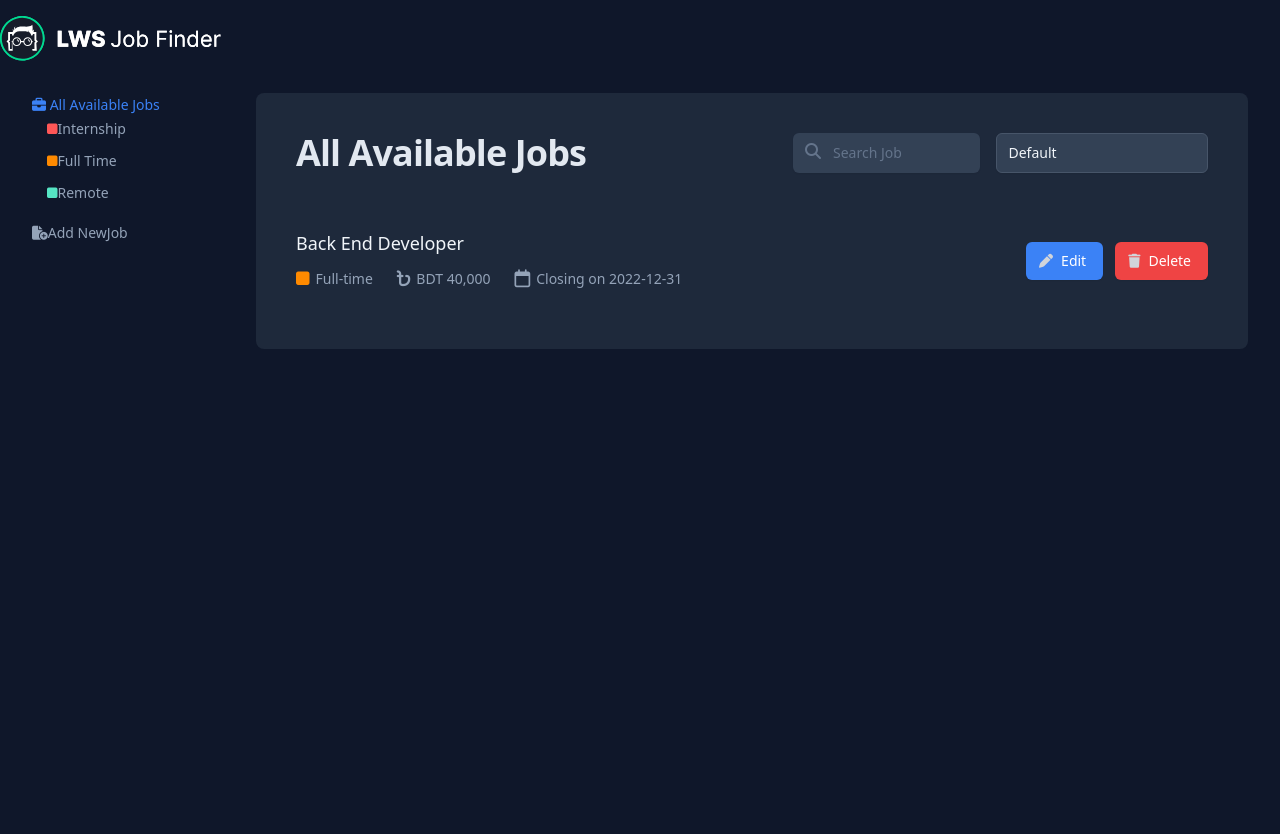
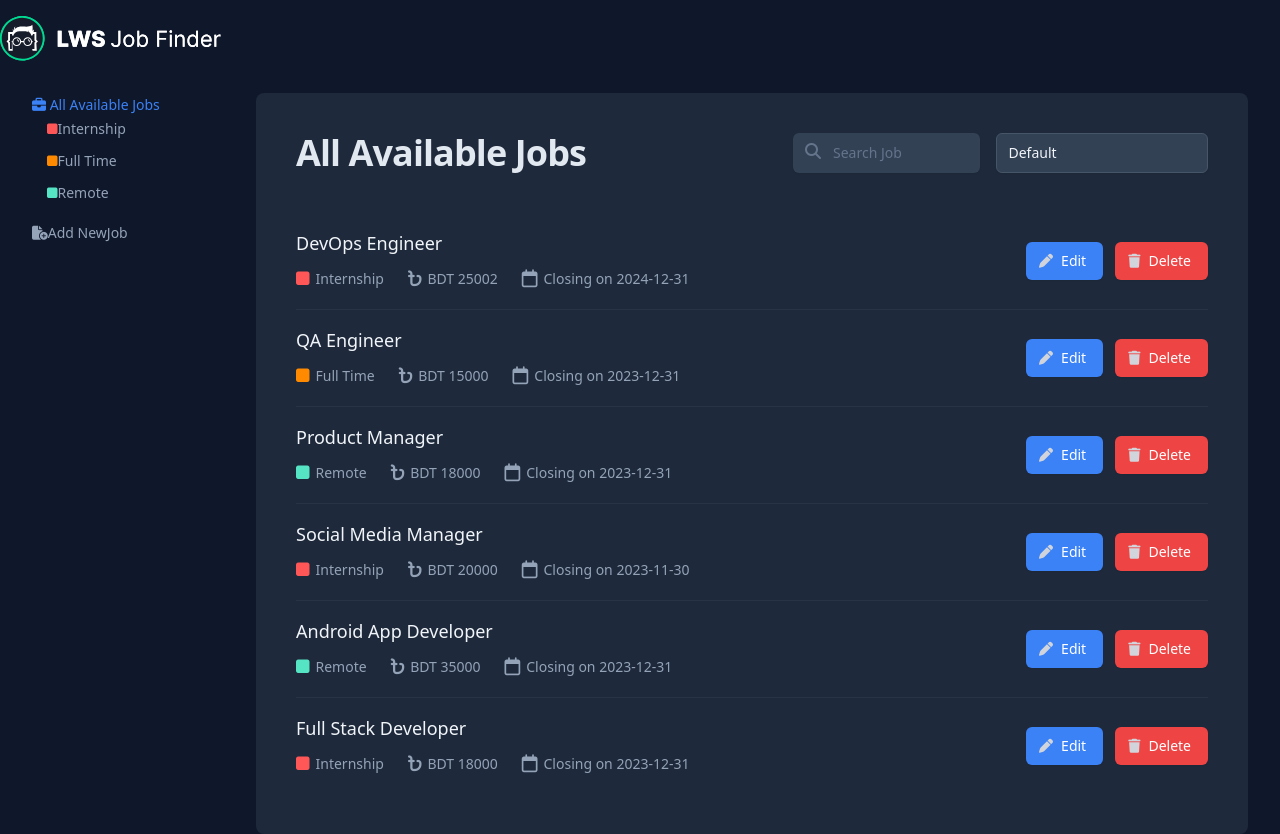
Before and after one commit to engrkashem/redux_toolkit_Job_finder, a React (Vite) app: page / in a window 1280 px wide. Before the commit the page ends 800 px from the top, so only its background shows below. Built offline with nearby package versions, Linux system fonts and the light colour scheme; data requests are answered from the project's data file.

Commit message:
fetch all jobs added

```diff
--- a/package.json
+++ b/package.json
@@ -10,8 +10,11 @@
     "preview": "vite preview"
   },
   "dependencies": {
+    "@reduxjs/toolkit": "^2.0.1",
+    "axios": "^1.6.5",
     "react": "^18.2.0",
     "react-dom": "^18.2.0",
+    "react-redux": "^9.0.4",
     "react-router-dom": "^6.21.1"
   },
   "devDependencies": {
--- /dev/null
+++ b/src/app/store.js
@@ -0,0 +1,8 @@
+import { configureStore } from "@reduxjs/toolkit";
+import jobReducer from "../features/jobs/jobSlice";
+
+export const store = configureStore({
+  reducer: {
+    job: jobReducer,
+  },
+});
--- a/src/components/home/Job.jsx
+++ b/src/components/home/Job.jsx
@@ -1,23 +1,35 @@
+/* eslint-disable react/prop-types */
 import { Link } from "react-router-dom";
 
-const Job = () => {
+const Job = ({ job }) => {
+  const { title, type, salary, deadline } = job;
+  const getColor = () => {
+    let color = "";
+    if (type === "Full Time") color = "#FF8A00";
+    else if (type === "Internship") color = "#FF5757";
+    else color = "#56E5C4";
+
+    return color;
+  };
   return (
     <div className="lws-single-job">
       <div className="flex-1 min-w-0">
-        <h2 className="lws-title">Back End Developer</h2>
+        <h2 className="lws-title">{title}</h2>
         <div className="job-footers">
           <div className="lws-type">
             {/* <!-- Fulltime - #FF8A00,  --><!-- Internship - #FF5757,  --><!-- Remote - #56E5C4,  --> */}
-            <i className="fa-solid fa-stop !text-[#FF8A00] text-lg mr-1.5"></i>
-            Full-time
+            <i
+              className={`fa-solid fa-stop !text-[${getColor()}] text-lg mr-1.5`}
+            ></i>
+            {type}
           </div>
           <div className="lws-salary">
             <i className="fa-solid fa-bangladeshi-taka-sign text-slate-400 text-lg mr-1.5"></i>
-            BDT 40,000
+            BDT {salary}
           </div>
           <div className="lws-deadline">
             <i className="fa-regular fa-calendar text-slate-400 text-lg mr-1.5"></i>
-            Closing on 2022-12-31
+            Closing on {deadline}
           </div>
         </div>
       </div>
--- a/src/components/home/JobList.jsx
+++ b/src/components/home/JobList.jsx
@@ -1,11 +1,30 @@
+import { useDispatch, useSelector } from "react-redux";
 import Job from "./Job";
+import { useEffect } from "react";
+import { fetchJobs } from "../../features/jobs/jobSlice";
 
 const JobList = () => {
-  return (
-    <div className="jobs-list">
-      <Job />
-    </div>
-  );
+  const dispatch = useDispatch();
+  const { isLoading, isError, jobs, error } = useSelector((state) => state.job);
+
+  useEffect(() => {
+    dispatch(fetchJobs());
+  }, [dispatch]);
+
+  // decide what to render
+  let content = null;
+  if (isLoading) content = <p>Loading</p>;
+
+  if (!isLoading && isError) content = <p className="error">{error}</p>;
+
+  if (!isLoading && !isError && !jobs?.length)
+    content = <p>No job is available</p>;
+
+  if (!isLoading && !isError && jobs?.length) {
+    content = jobs?.map((job) => <Job key={job?.id} job={job} />);
+  }
+
+  return <div className="jobs-list">{content}</div>;
 };
 
 export default JobList;
--- /dev/null
+++ b/src/features/jobs/jobAPI.js
@@ -0,0 +1,7 @@
+import axios from "../../utils/axios";
+
+export const getJobs = async () => {
+  const response = await axios.get("/jobs");
+
+  return response.data;
+};
--- /dev/null
+++ b/src/features/jobs/jobSlice.js
@@ -0,0 +1,42 @@
+import { createAsyncThunk, createSlice } from "@reduxjs/toolkit";
+import { getJobs } from "./jobAPI";
+
+const initialState = {
+  isLoading: false,
+  isError: false,
+  jobs: [],
+  error: "",
+};
+
+// async thunks
+export const fetchJobs = createAsyncThunk("jobs/fetchJobs", async () => {
+  const jobs = await getJobs();
+  return jobs;
+});
+
+
+// create slice
+const jobSlice=createSlice({
+    name:'jobs',
+    initialState,
+    extraReducers:(builder)=>{
+        builder
+        .addCase(fetchJobs.pending, (state)=>{
+            state.isLoading=true;
+            state.isError=false;
+        })
+        .addCase(fetchJobs.fulfilled, (state,action)=>{
+            state.isLoading=false;
+            state.isError=false;
+            state.error="";
+            state.jobs=action.payload;
+        })
+        .addCase(fetchJobs.rejected, (state,action)=>{
+            state.isLoading=false;
+            state.isError=true;
+            state.error=action.error?.message;
+        })
+    }
+})
+
+export default jobSlice.reducer;
--- a/src/main.jsx
+++ b/src/main.jsx
@@ -2,9 +2,13 @@ import React from "react";
 import ReactDOM from "react-dom/client";
 import App from "./App.jsx";
 import "./styles/style.css";
+import { Provider } from "react-redux";
+import { store } from "./app/store.js";
 
 ReactDOM.createRoot(document.getElementById("root")).render(
   <React.StrictMode>
-    <App />
+    <Provider store={store}>
+      <App />
+    </Provider>
   </React.StrictMode>
 );
--- /dev/null
+++ b/src/utils/axios.js
@@ -0,0 +1,7 @@
+import axios from "axios";
+
+const axiosInstance = axios.create({
+  baseURL: "http://localhost:9000",
+});
+
+export default axiosInstance;
```
Also changed, not shown: src/styles/style.css (+56 -27 lines), 1 other file (tests, documents, lock files or other folders).
